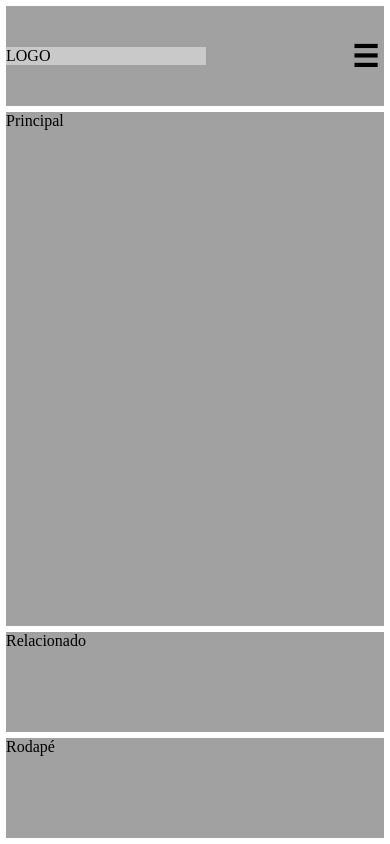
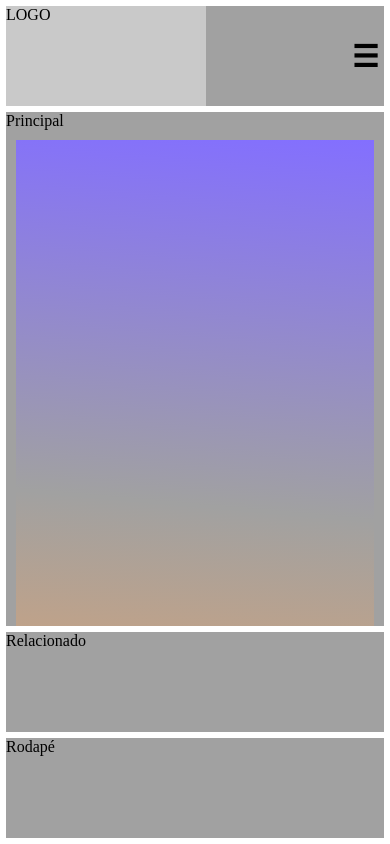
Before and after one commit to Almir-git-unifc/Simple_Layout_responsivo, a website: page index.html in a window 390 px wide. Drawn offline with Linux system fonts and the light colour scheme.

Commit message:
feat(html): v05.01.000 - Added scrollbar and ordered containers

```diff
--- a/index.html
+++ b/index.html
@@ -9,6 +9,30 @@
             margin: 0;
             padding: 0;
             box-sizing: border-box;
+        }
+
+        /* MODIFICANDO O SCROLL*/
+        /* Firefox */
+        * {
+            /* O * muda caracteristicas do browser e dos setores*/
+            scrollbar-width: 17px;
+            scrollbar-color: #A0522D #F4A460;
+            /* #A05 frente e #F4A cor do fundo*/
+        }
+
+        /* Chrome, Edge e Safari */
+        ::-webkit-srollbar {
+            width: 12px;
+        }
+
+        *::-webkit-scrollbar-track {
+            background: #9a9a9a;
+        }
+
+        *::-webkit-scrollbar-thumb {
+            background-color: #5a5a5a;
+            border-radius: 20px;
+            border: 3ps solid #9a9a9a;
         }
 
         body {
@@ -39,6 +63,8 @@
         header #logo {
             flex: 0 1 200px;
             background: #c9c9c9;
+            align-items: center;
+            height: 100px;
         }
 
         #openMenu,
@@ -59,6 +85,8 @@
 
         nav {
             flex: 1 1 100vw;
+            top: 0px;
+            /* top dos itens de menu  	*/
             align-items: center;
             /* alinhado horizontal no centro */
             justify-content: flex-end;
@@ -75,6 +103,16 @@
         main {
             flex: 20 1 500px;
             height: calc(100vh - 224px);
+            flex-wrap: wrap;
+            overflow: auto;
+        }
+
+        main section {
+            width: 100%;
+            height: 2000px;
+            /* poderia ser 50.000px ou mais */
+            margin: 10px;
+            background: linear-gradient(5deg, #FF6347, transparent, #66CDAA 25%, transparent, #F4A460, transparent, #836FFF);
         }
 
         aside {
@@ -97,13 +135,23 @@
 
         /* Após o footer vamos adicionar */
         @media only screen and (max-width: 923px) {
+            header {
+                order: 0;
+            }
+
             main {
                 height: calc(100vh - 330px);
+                order: 1;
             }
 
             aside {
                 flex: 1 1 100vw;
                 height: 100px;
+                order: 2;
+            }
+
+            footer {
+                order: 3;
             }
         }
 
@@ -165,8 +213,14 @@
             <a href="#">Contato</a>
         </nav>
     </header>
-    <main>Principal</main>
+
     <aside>Relacionado</aside>
+
+    <main>
+        <p>Principal</p>
+        <section></section>
+    </main>
+
     <footer>Rodapé</footer>
 
     <script type="text/javascript">
```
Also changed, not shown: README.md.
